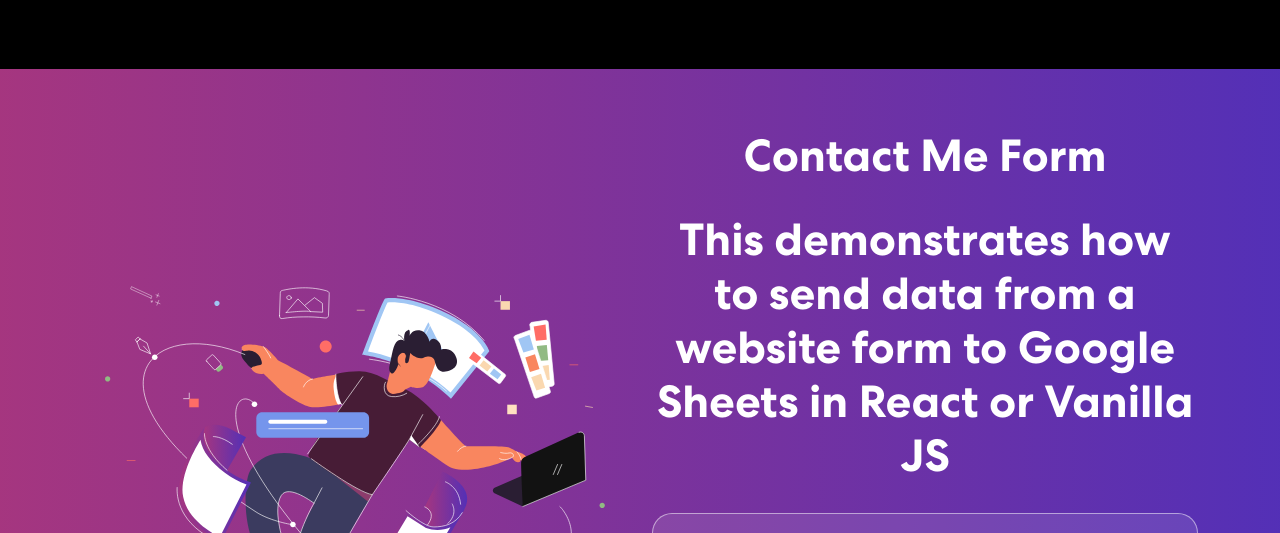
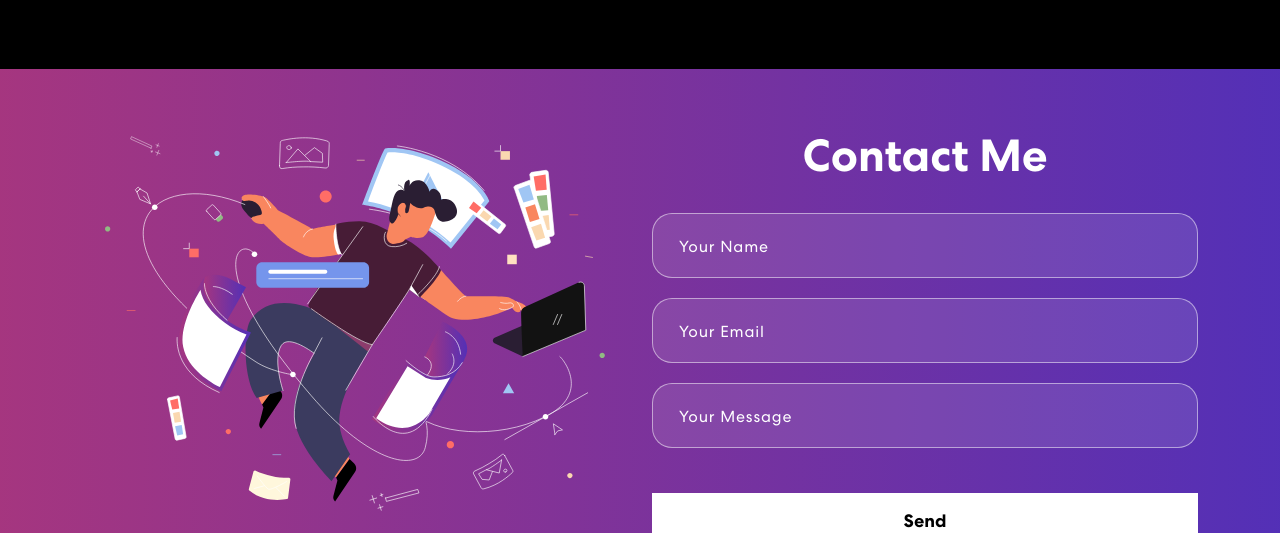
Before and after one commit to yogin1611/portfolio, a React (Create React App) app: page / in a window 1280 px wide. Shown: the part 1660-2193 px from the top of the page. Built offline with nearby package versions, Linux system fonts and the light colour scheme; no server answers.

Commit message:
text change

```diff
--- a/src/components/Contact.js
+++ b/src/components/Contact.js
@@ -51,8 +51,8 @@
             <TrackVisibility>
               {({ isVisible }) =>
                 <div className={isVisible ? "animate__animated animate__fadeIn" : ""}>
-                  <h1>Contact Me Form</h1>
-                  <h2>This demonstrates how to send data from a website form to Google Sheets in React or Vanilla JS</h2>
+                  <h1>Contact Me</h1>
+                  <h2></h2>
                   <form className="form" onSubmit={(e) => Submit(e)}>
                     <input placeholder="Your Name" name="Name" type="text" />
                     <input placeholder="Your Email" name="Email" type="text" />
```
